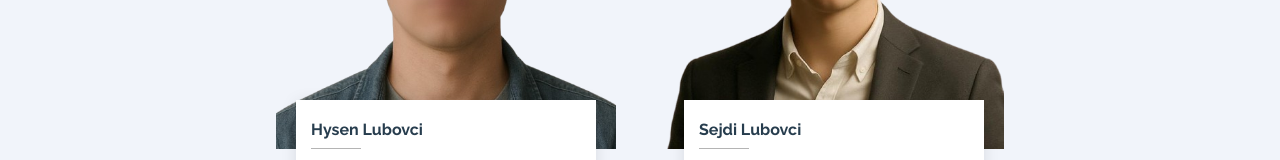
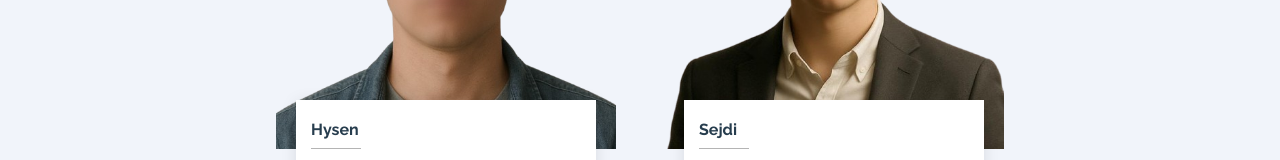
Before and after one commit to tfmbot/private, a plain HTML site: page index.html in a window 1280 px wide. Shown: the part 4020-4180 px from the top of the page. Drawn offline with Linux system fonts and the light colour scheme.

Commit message:
Update index.html

```diff
--- a/index.html
+++ b/index.html
@@ -431,7 +431,7 @@
             <div class="member">
               <div class="pic"><img src="assets/img/team/team-1.png" class="img-fluid" alt=""></div>
               <div class="member-info">
-                <h4>Hysen Lubovci</h4>
+                <h4>Hysen</h4>
                 <span>CEO & FOUNDER</span>
                 <div class="social">
                   <a href="#"><i class="bi bi-twitter-x"></i></a>
@@ -448,7 +448,7 @@
             <div class="member">
               <div class="pic"><img src="assets/img/team/team-2.png" class="img-fluid" alt=""></div>
               <div class="member-info">
-                <h4>Sejdi Lubovci</h4>
+                <h4>Sejdi</h4>
                 <span>CEO & FOUNDER</span>
                 <div class="social">
                   <a href="#"><i class="bi bi-twitter-x"></i></a>
```
